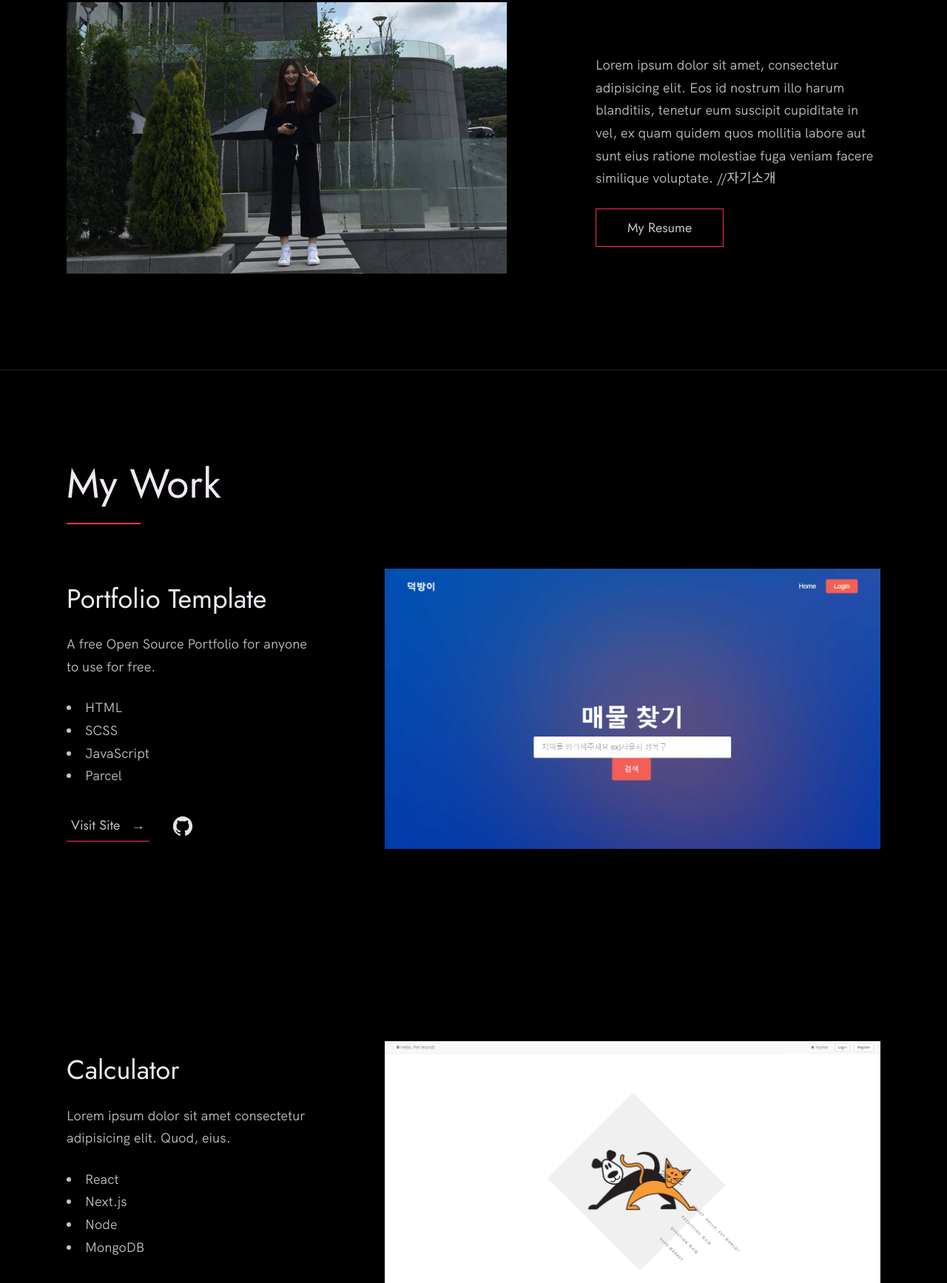
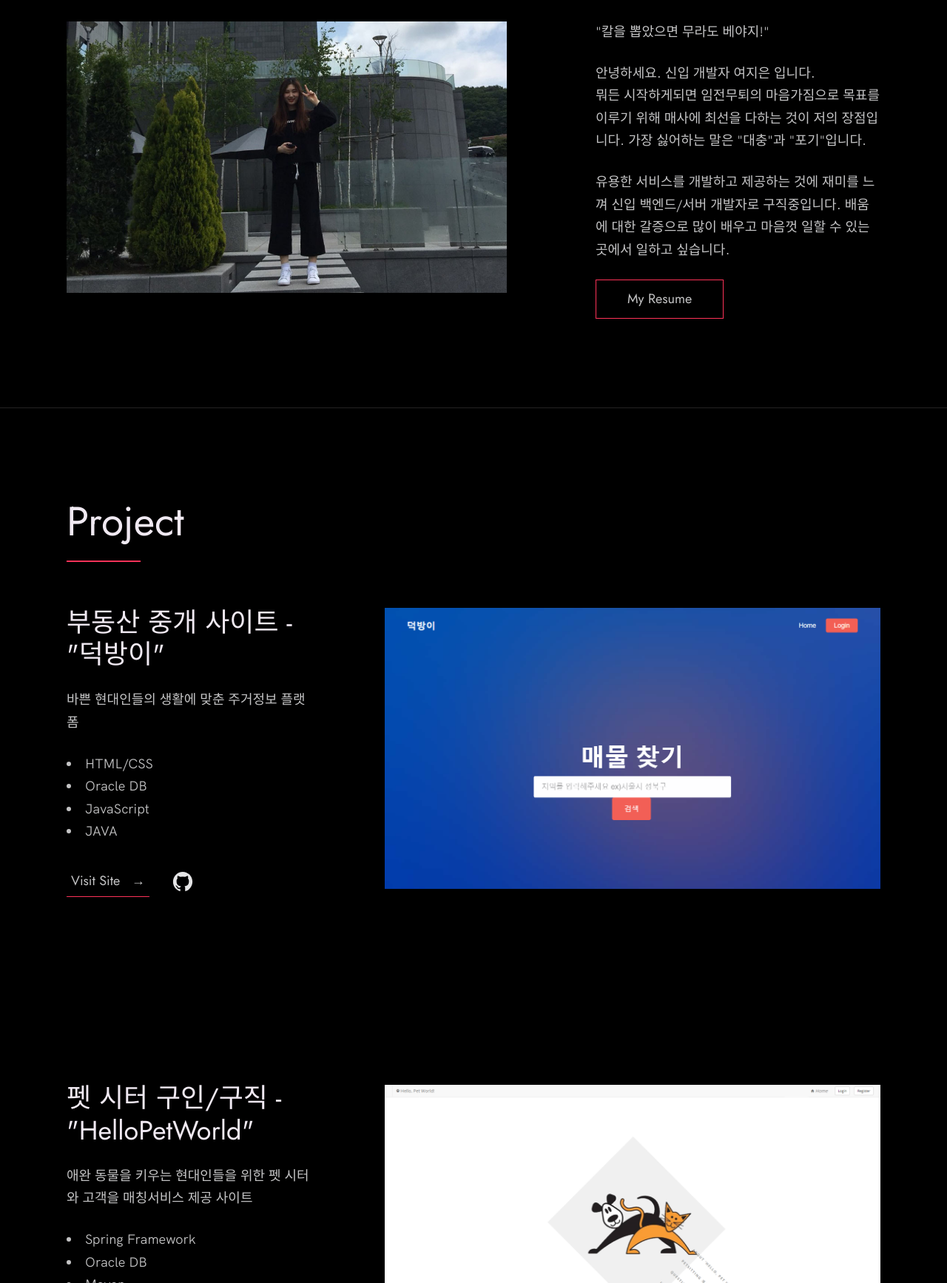
Before and after one commit to YeoJiEun/Portfolio, a plain HTML site: page index.html in a window 1280 px wide. Shown: the part 1065-2800 px from the top of the page at 74% size. Drawn offline with Linux system fonts and the light colour scheme.

Commit message:
Main - 2021.03.05

```diff
--- a/index.html
+++ b/index.html
@@ -42,7 +42,8 @@
           <span>여 지은</span>
         </h1>
         <!-- Put a small paragraph about yourself -->
-        <p> </p>
+        <p>  Developer. Yeo JiEun </p>
+        <br>
         <a href="#contact" class="btn btn--pink">Contact</a>
       </div>
     </div>
@@ -59,11 +60,13 @@
         <div class="about__content">
           <div class="about__text">
             <!-- Replace the below paragraph with info about yourself -->
-            <p>
-              Lorem ipsum dolor sit amet, consectetur adipisicing elit. Eos id
-              nostrum illo harum blanditiis, tenetur eum suscipit cupiditate
-              in vel, ex quam quidem quos mollitia labore aut sunt eius
-              ratione molestiae fuga veniam facere similique voluptate. //자기소개
+              <p> "칼을 뽑았으면 무라도 베야지!" </p>
+            <p>안녕하세요. 신입 개발자 여지은 입니다.<br>
+               뭐든 시작하게되면 임전무퇴의 마음가짐으로 목표를 이루기 위해 매사에 최선을 다하는 것이 저의 장점입니다.
+               가장 싫어하는 말은 "대충"과 "포기"입니다.
+               </p>
+              <p> 유용한 서비스를 개발하고 제공하는 것에 재미를 느껴 신입 백엔드/서버 개발자로 구직중입니다.
+                배움에 대한 갈증으로 많이 배우고 마음껏 일할 수 있는 곳에서 일하고 싶습니다.
             </p>
             <!-- Provide a link to your resume -->
             <a href="#" class="btn">My Resume</a>
@@ -82,25 +85,23 @@
 
     <section class="work" id="work">
       <div class="row">
-        <h2>My Work</h2>
+        <h2>Project</h2>
         <div class="work__boxes">
 
           <!-- Each div with the work__box class is a project. -->
 
           <div class="work__box">
             <div class="work__text">
-              <h3>Portfolio Template</h3>
+              <h3> 부동산 중개 사이트 - "덕방이"</h3>
               <p>
-                A free Open Source Portfolio for anyone to use for free.
+                바쁜 현대인들의 생활에 맞춘 주거정보 플랫폼
               </p>
               <ul class="work__list">
-                <li>HTML</li>
-                <li>SCSS</li>
+                <li>HTML/CSS</li>
+                <li>Oracle DB</li>
                 <li>JavaScript</li>
-                <li>Parcel</li>
+                <li>JAVA</li>
               </ul>
-
-
 
 
               <div class="work__links">
@@ -119,20 +120,20 @@
 
           <div class="work__box">
             <div class="work__text">
-              <h3>Calculator</h3>
+              <h3>펫 시터 구인/구직 - "HelloPetWorld"</h3>
               <p>
-                Lorem ipsum dolor sit amet consectetur adipisicing elit. Quod,
-                eius.
+                애완 동물을 키우는 현대인들을 위한 펫 시터와 고객을 매칭서비스 제공 사이트
+
               </p>
               <ul class="work__list">
-                <li>React</li>
-                <li>Next.js</li>
-                <li>Node</li>
-                <li>MongoDB</li>
+                <li>Spring Framework</li>
+                <li>Oracle DB</li>
+                <li>Maven</li>
+                <li>JAVA</li>
               </ul>
 
               <div class="work__links">
-                <a href="#" class="link__text">
+                <a href="http://119.82.52.123:800/Pet" class="link__text">
                   Visit Site <span>&rarr;</span>
                 </a>
                 <a href="#">
@@ -147,16 +148,15 @@
 
           <div class="work__box">
             <div class="work__text">
-              <h3>Notificator</h3>
+              <h3>IoT 공기청정기 제작</h3>
               <p>
-                Lorem ipsum dolor sit amet consectetur adipisicing elit. Quod,
-                eius.
+
               </p>
               <ul class="work__list">
-                <li>React</li>
-                <li>Next.js</li>
-                <li>Node</li>
-                <li>MongoDB</li>
+                <li>AWS EC2/IoT Core</li>
+                <li>Python</li>
+                <li>Android</li>
+                <li> </li>
               </ul>
 
               <div class="work__links">
```
